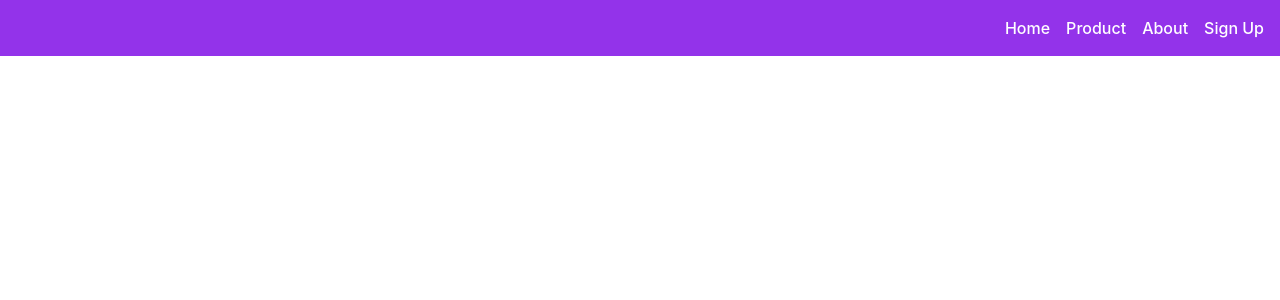
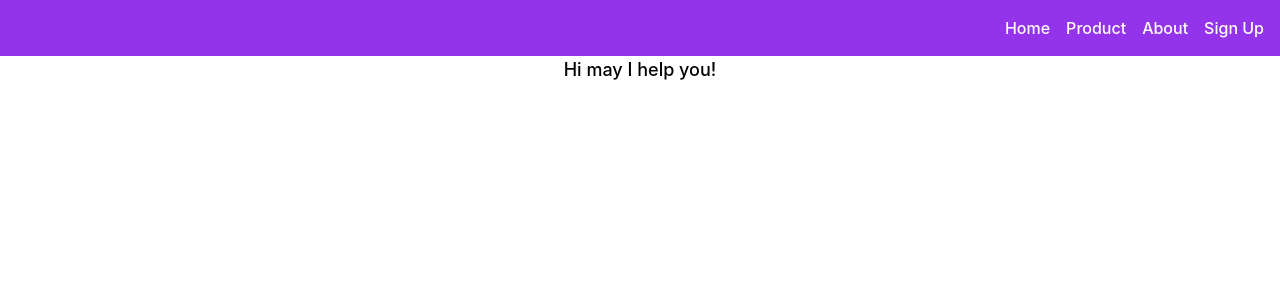
Before and after one commit to Chappu12/React-JS, a React (Create React App) app: page / in a window 1280 px wide. Shown: the top 300 px of the page. Built offline with nearby package versions, Linux system fonts and the light colour scheme.

Commit message:
changed something

```diff
--- a/src/App.jsx
+++ b/src/App.jsx
@@ -21,8 +21,8 @@ const App = () => {
 
     return (
         <>
-            <div className='h-screen'>
-
+            <div className='h-screen flex align-middle justify-center font-medium text-lg'>
+                Hi may I help you!
             </div>
         </>
     )
```
